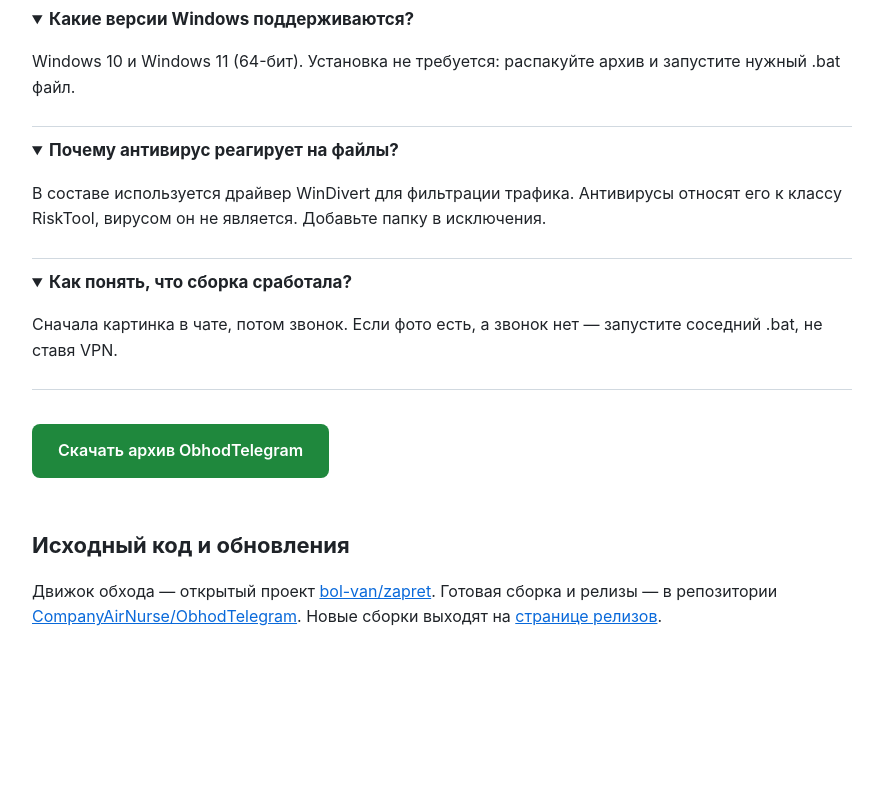
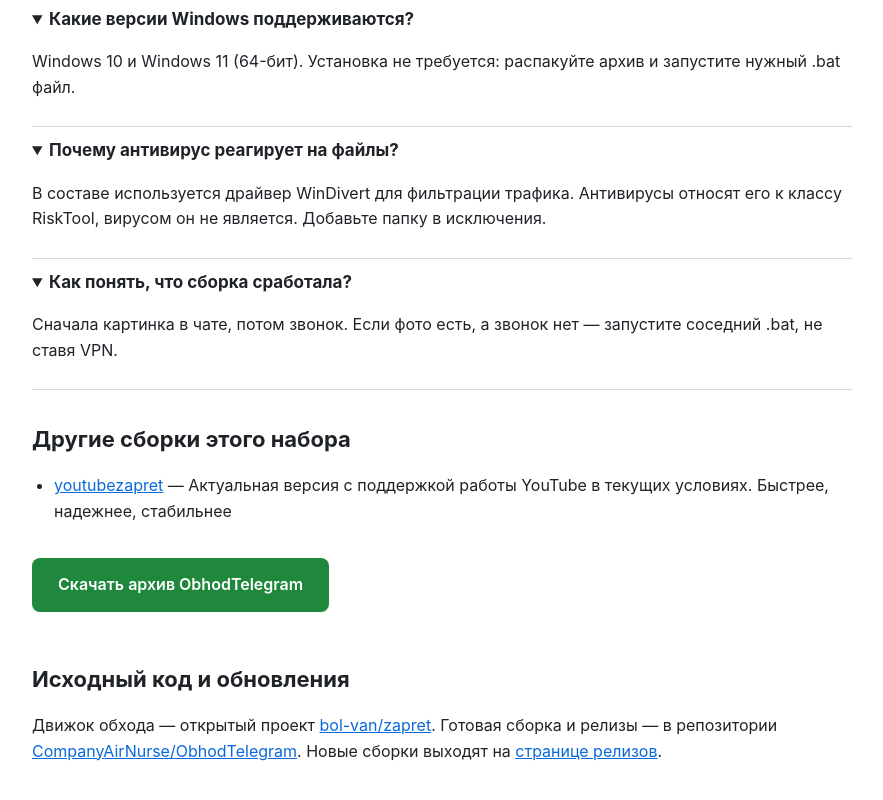
Before and after one commit to CompanyAirNurse/ObhodTelegram, a plain HTML site: page docs/index.html in a window 1280 px wide. Shown: the part 1329-2129 px from the top of the page, without its empty margins (198-1081 px from the left). Before the commit the page ends 2039 px from the top, so only its background shows below. Drawn offline with Linux system fonts and the light colour scheme.

Commit message:
docs: sibling links

```diff
--- a/docs/index.html
+++ b/docs/index.html
@@ -82,6 +82,10 @@
       <p>Сначала картинка в чате, потом звонок. Если фото есть, а звонок нет — запустите соседний .bat, не ставя VPN.</p>
     </details>
 
+  <h2>Другие сборки этого набора</h2>
+  <ul class="siblings">
+    <li><a href="https://companyairnurse.github.io/youtubezapret/">youtubezapret</a> — Актуальная версия с поддержкой работы YouTube в текущих условиях. Быстрее, надежнее, стабильнее</li>
+  </ul>
 
   <p><a class="cta" href="https://github.com/CompanyAirNurse/ObhodTelegram/releases/latest">Скачать архив ObhodTelegram</a></p>
 
```
